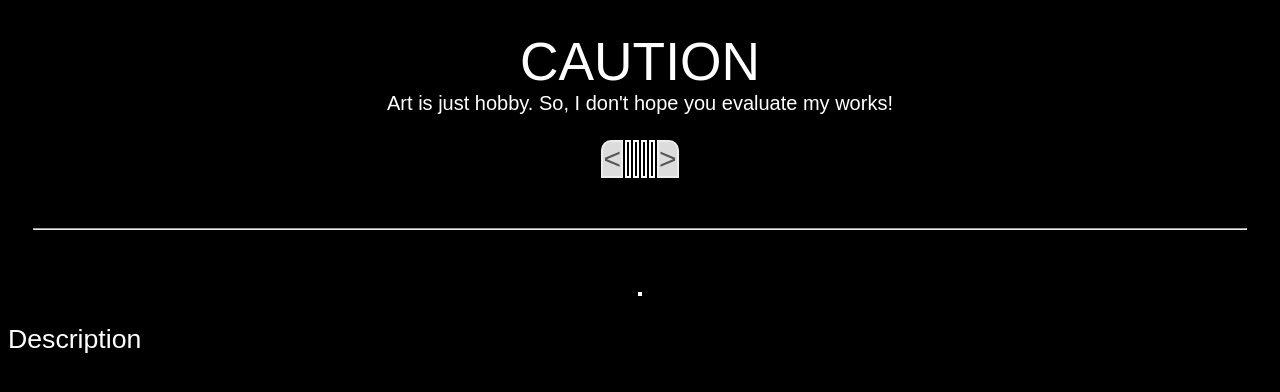
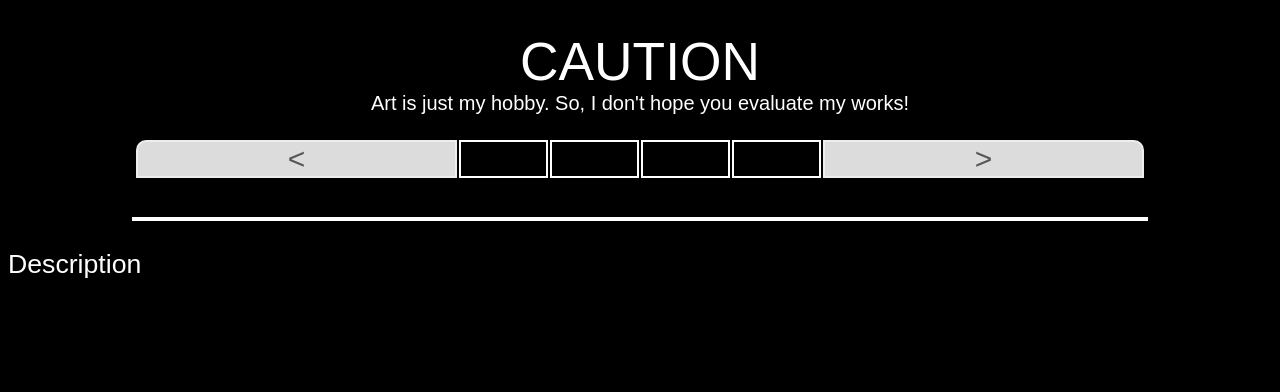
Before and after one commit to jaejunha/PersonalPage_v_1, a Django app: page /portfolio/art in a window 1280 px wide. Shown: the top 392 px of the page. Run offline with Django 3.2, Linux system fonts and the light colour scheme; data comes from the database, SQL or seed files in the repository.

Commit message:
give margin at portfolio & resize art portfolio

```diff
--- a/template/portfolio/art.html
+++ b/template/portfolio/art.html
@@ -9,6 +9,9 @@
 		font-family:'Montserrat', sans-serif;
 		font-size:15pt;
 	}
+	.table_artController {
+		width:80%;
+	}
 	.table_experience td:nth-child(1){
 		font-weight:bold;
 		width:200px;
@@ -17,6 +20,8 @@
 		color:#ffff00;
 	}
 	.table_artController td{
+		position:relative;
+		overflow:hidden;
 		border:2px solid #ffffff;
 		text-align:center;
 	}
@@ -34,10 +39,6 @@
 	.table_artController td:nth-of-type(6) {
 		border-top-right-radius: 10px;
 	}
-	.table_artController td{
-		position:relative;
-		overflow:hidden;
-	}
 	.table_artController img{
 		position:absolute;
 		left:0;
@@ -45,7 +46,12 @@
 		width:100%;
 	}
 	.img_artWork{
+		width:80%;
 		border:2px solid #ffffff;
+	}
+	.div_desc{
+		text-align:left;
+		margin:0 0 50px 0;
 	}
 </style>
 <script>
@@ -65,9 +71,6 @@ $(document).ready(function(){
 	{% endfor %}
 
 	$('.table_experience').html(text);
-
-	$('.table_artController').css('width',$('#inner_content').width()-50);
-	$('.img_artWork').css('width',$('#inner_content').width()-50);
 
 	$('.table_artController tr td:nth-of-type(1)').css('width',30);
 	$('.table_artController tr td:nth-of-type(6)').css('width',30);
@@ -129,7 +132,7 @@ function changeCursor(){
 	<br>
 	<center>
 		<span style="font-size:40pt">CAUTION</span><br>
-		Art is just hobby. So, I don't hope you evaluate my works!<br>
+		Art is just my hobby. So, I don't hope you evaluate my works!<br>
 		<br>
 		<table class="table_artController">
 			<tr>
@@ -142,11 +145,9 @@ function changeCursor(){
 			</tr>
 		</table>
 		<br>
-		<hr style="margin:25px;">
-		<br>
 		<img class="img_artWork"></img><br>
 		<br>
-		<div style="text-align:left;"><span style="font-size:20pt;">Description</span></div>
+		<div class="div_desc"><span style="font-size:20pt;">Description</span></div>
 	</center>
 </body>
 </html>
--- a/template/portfolio/program.html
+++ b/template/portfolio/program.html
@@ -50,6 +50,9 @@
 		width:80%;
 		display:block;
 		margin:auto;
+	}
+	.desc{
+		margin:0 0 50px 0;
 	}
 </style>
 <script>
```
